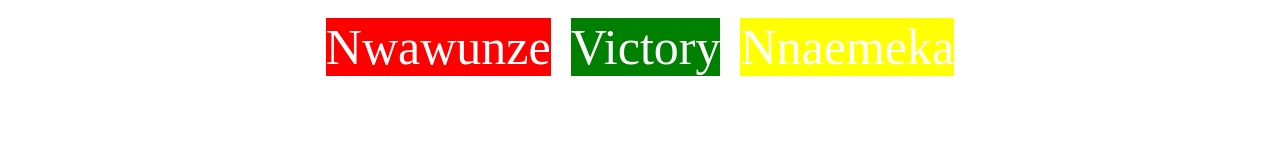
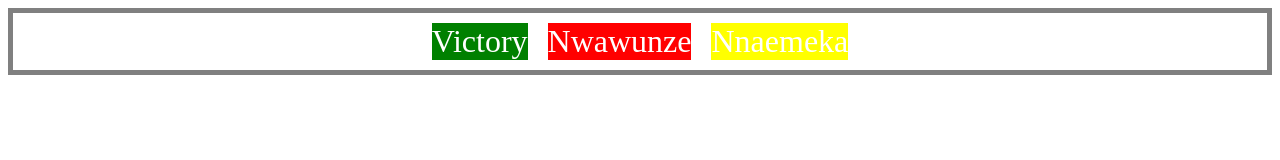
Before and after one commit to victory-nwawunze/Css-flexbox, a plain HTML site: page index.html in a window 1280 px wide. Drawn offline with Linux system fonts and the light colour scheme.

Commit message:
updated flexbox propertices

```diff
--- a/styles/style.css
+++ b/styles/style.css
@@ -1,20 +1,24 @@
 .item-1{
     background-color: red;
+    order: 2;
 }
 .item-2{
     background-color: green;
+    order: 1;
 }
 .item-3{
     background-color: yellow;
+    order: 3;
 }
 .container{
-    font-size: 50px;
+    border: 5px solid gray;
     display: flex;
     justify-content: center;
     flex-direction: row;
     flex-wrap: wrap;
 }
 .container div{
+    font-size: 2em;
     color: white;
     margin: 10px;
     text-align: center;
```
